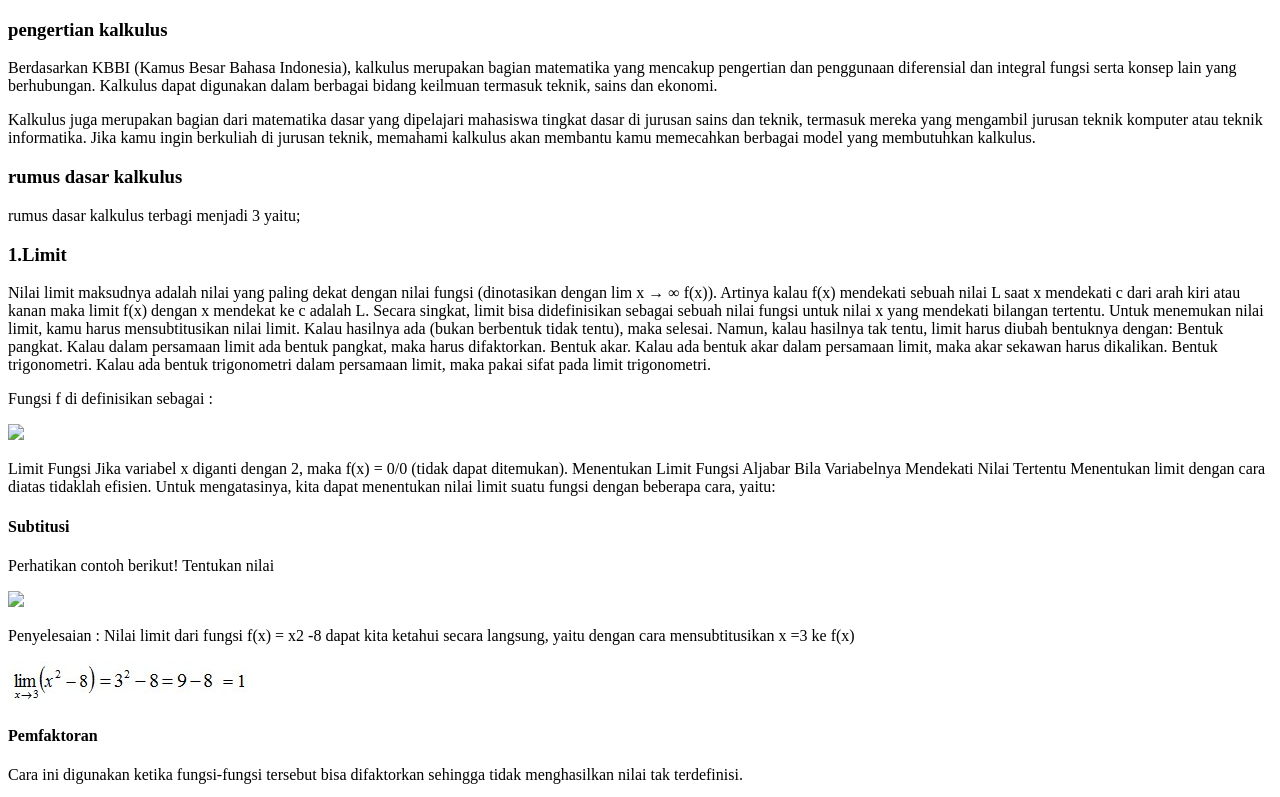
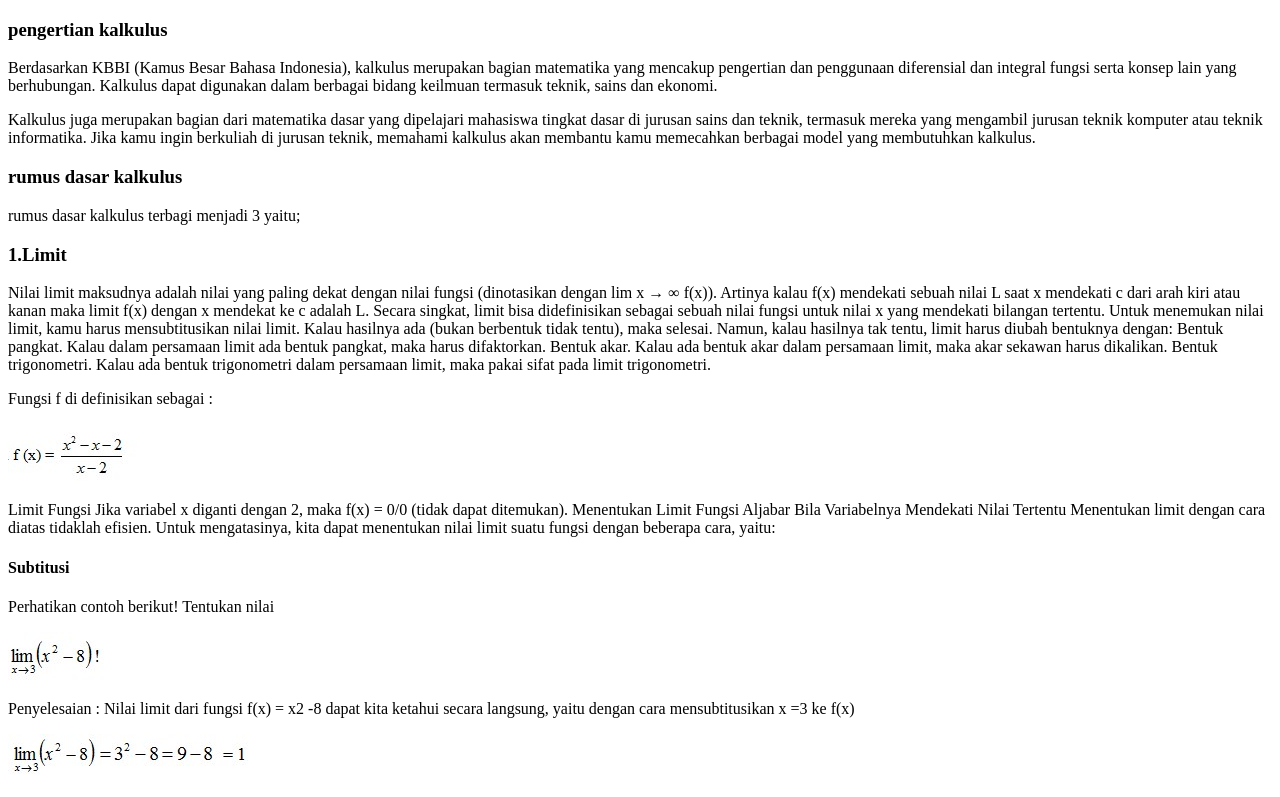
Before and after one commit to yunitayasman/kalkulus, a plain HTML site: page index.html in a window 1280 px wide. Shown: the top 797 px of the page. Drawn offline with Linux system fonts and the light colour scheme; files whose address does not match are found by name.

Commit message:
index.html

```diff
--- a/index.html
+++ b/index.html
@@ -27,7 +27,7 @@
         Bentuk akar. Kalau ada bentuk akar dalam persamaan limit, maka akar sekawan harus dikalikan.
         Bentuk trigonometri. Kalau ada bentuk trigonometri dalam persamaan limit, maka pakai sifat pada limit trigonometri.</p>
         <p>Fungsi f di definisikan sebagai : </p>
-        <img src="image/limit 1.jpg">
+        <img src="https://github.com/yunitayasman/kalkulus/blob/main/limit%201.jpg?raw=true">
 
            <p> Limit Fungsi
             Jika variabel x diganti dengan 2, maka f(x) = 0/0 (tidak dapat ditemukan).
@@ -39,7 +39,7 @@
             <h4>Subtitusi</h4>
             <p>Perhatikan contoh berikut!
              Tentukan nilai</p>
-            <img src="image/limit 2.jpg">
+            <img src="https://github.com/yunitayasman/kalkulus/blob/main/limit%202.jpg?raw=true">
 
             <p>Penyelesaian :
             Nilai limit dari fungsi  f(x) = x2 -8 dapat kita ketahui secara langsung, yaitu dengan cara mensubtitusikan x =3 ke f(x)</p>
```
